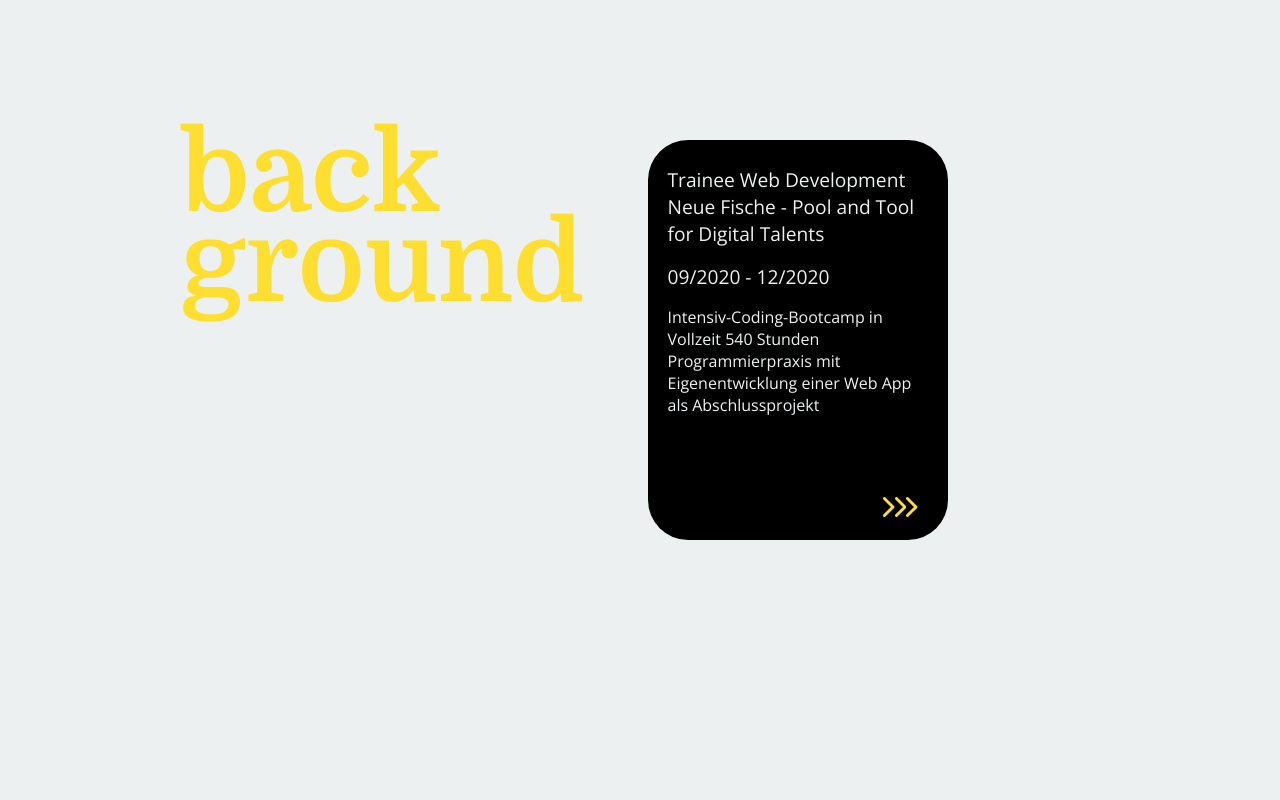
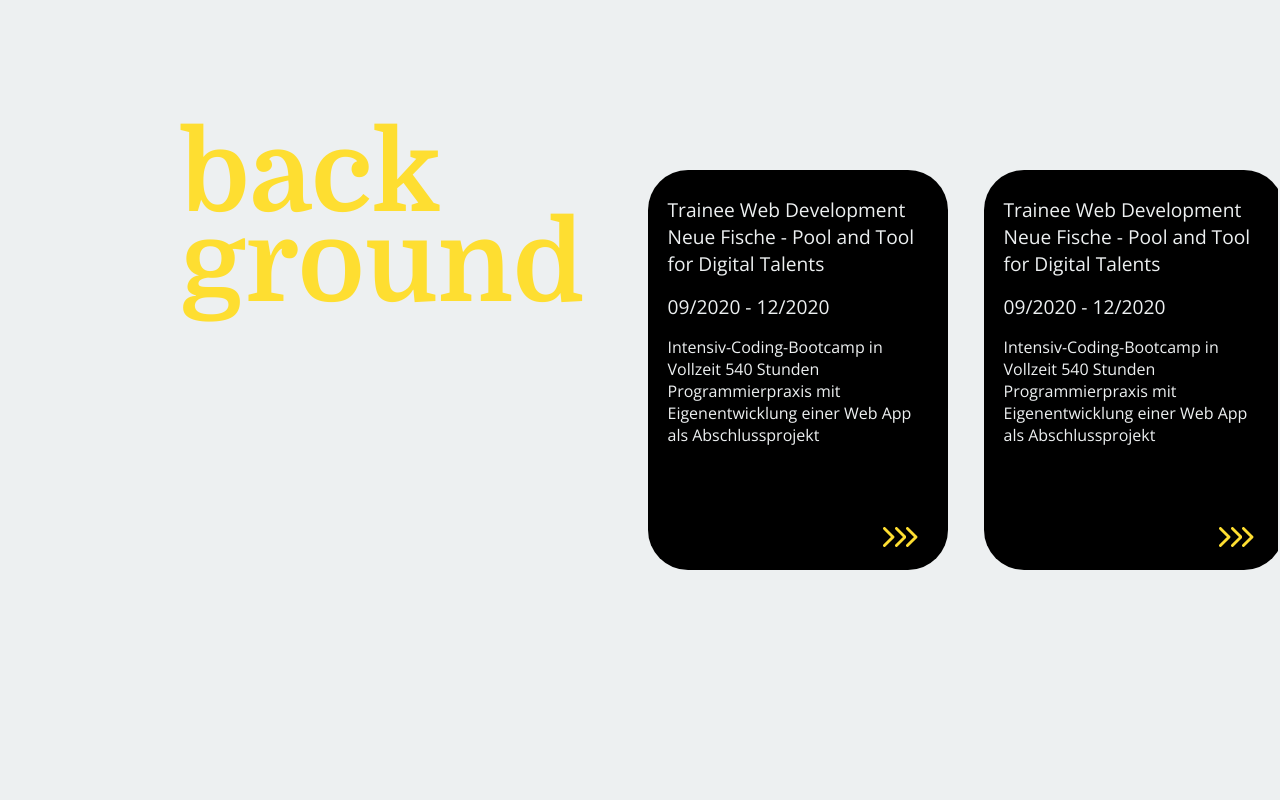
Before and after one commit to Frenzy265/portfolio, a React (Create React App) app: page / in a window 1280 px wide. Shown: the part 820-1620 px from the top of the page. Built offline with nearby package versions, Linux system fonts and the light colour scheme.

Commit message:
💄 Add padding to space up the flip area

```diff
--- a/src/components/Cards.js
+++ b/src/components/Cards.js
@@ -2,8 +2,8 @@
 import { Card } from "./Card";
 
 const CardContainer = styled.div`
+  padding: 30px 0px;
   width: 50vw;
-
   display: grid;
   grid-gap: 1rem;
   grid-auto-flow: column;
@@ -19,9 +19,28 @@
     description:
       "Intensiv-Coding-Bootcamp in Vollzeit 540 Stunden Programmierpraxis mit Eigenentwicklung einer Web App als Abschlussprojekt",
   },
+  {
+    title:
+      "Trainee Web Development Neue Fische - Pool and Tool for Digital Talents",
+    period: "09/2020 - 12/2020",
+    description:
+      "Intensiv-Coding-Bootcamp in Vollzeit 540 Stunden Programmierpraxis mit Eigenentwicklung einer Web App als Abschlussprojekt",
+  },
+  {
+    title:
+      "Trainee Web Development Neue Fische - Pool and Tool for Digital Talents",
+    period: "09/2020 - 12/2020",
+    description:
+      "Intensiv-Coding-Bootcamp in Vollzeit 540 Stunden Programmierpraxis mit Eigenentwicklung einer Web App als Abschlussprojekt",
+  },
 ];
 
 const projectDetails = [
+  {
+    title: "RecycleBar",
+    description:
+      "Als Abschlussprojekt im Rahmen des Bootcamps war es die Aufgabe, eine eigene Web-App zu entwickeln. Die Idee, das Design und die vollständige Umsetzung aller Seiten und Funktionalitäten war mir dabei selbst überlassen. ",
+  },
   {
     title: "RecycleBar",
     description:
```
